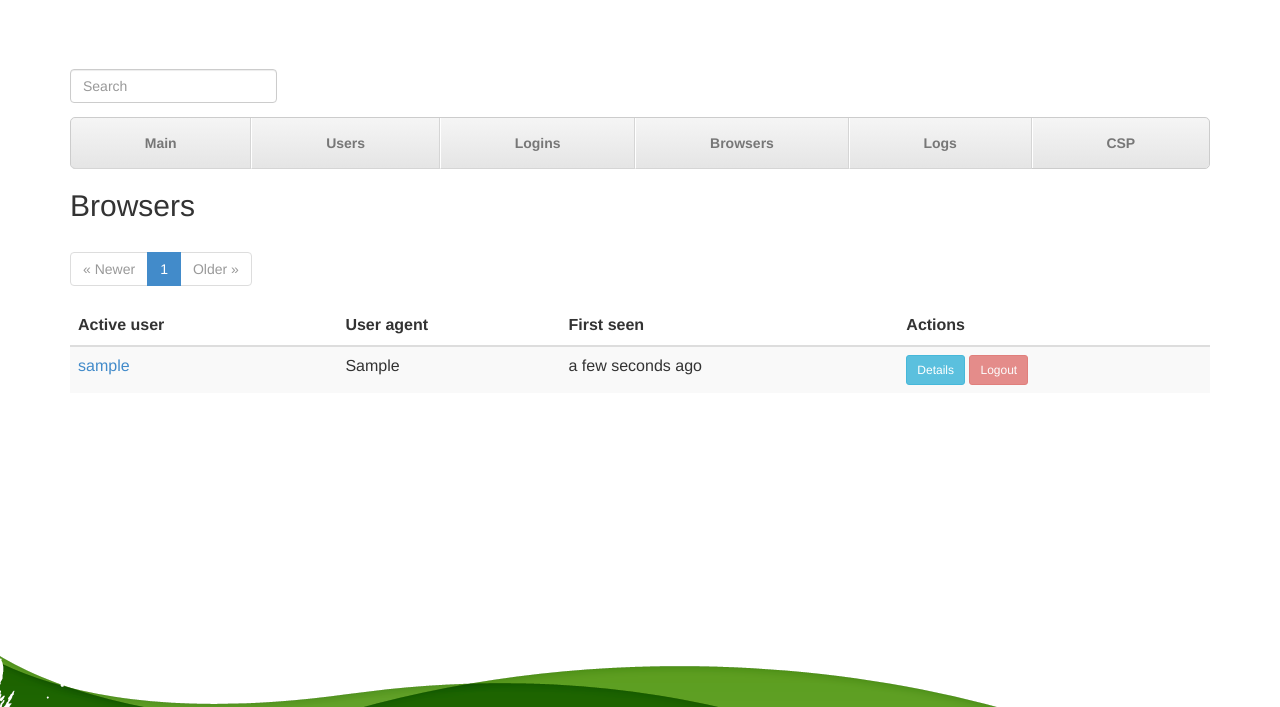
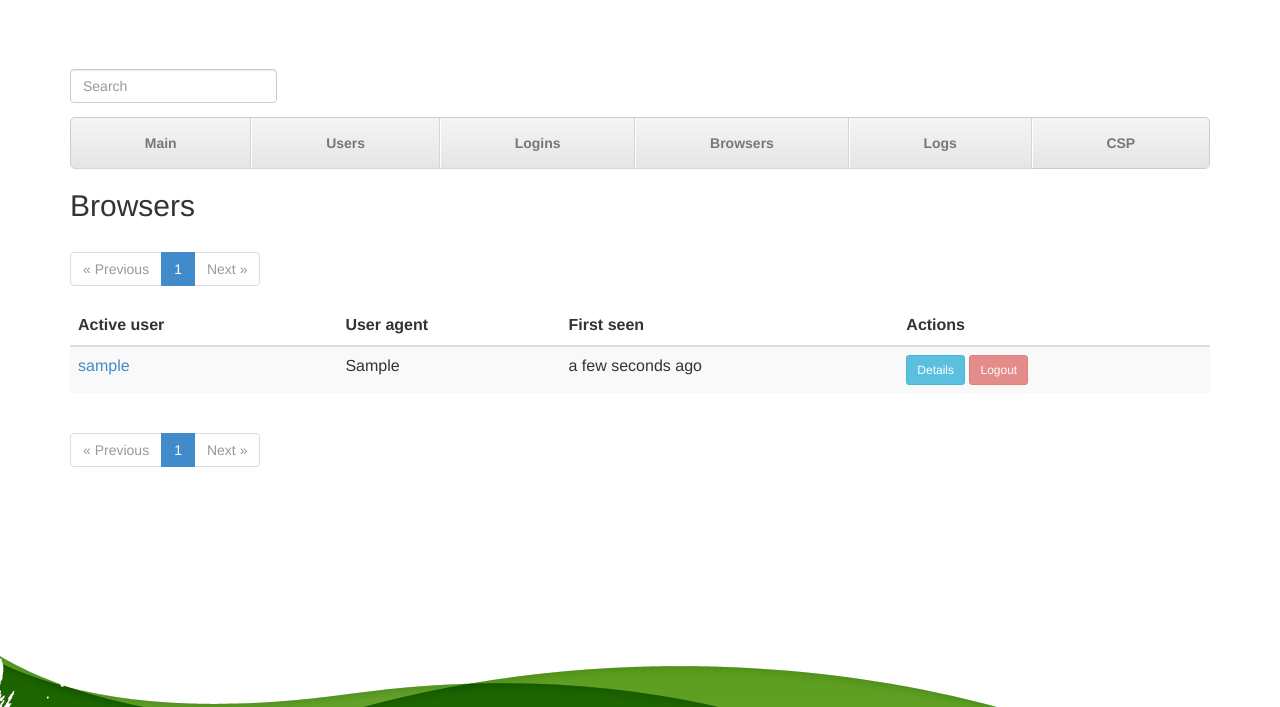
Before and after one commit to ojarva/sso-frontend, a Django app: template sso_frontend/admin_frontend/templates/admin_frontend/browsers.html in a window 1280 px wide. Shown: the part 51-758 px from the top of the page. Run offline with Django 3.2, Linux system fonts and the light colour scheme; the template is opened without the code that fills it: most values are stand-ins (such as "Sample title", 1, 10 or a date in 2020); parts of the project's set-up code (start-up, migrations or seed data) failed here and were passed over; some libraries are stand-ins or nearby versions.

Commit message:
Pagination updates/improvements.
Added pagination to users list, options to change pagination texts
from Newer/Older ('with prev_text="Previous" next_text="Next"')

```diff
--- a/sso_frontend/admin_frontend/templates/admin_frontend/snippets/list_browsers.html
+++ b/sso_frontend/admin_frontend/templates/admin_frontend/snippets/list_browsers.html
@@ -1,4 +1,4 @@
-{% include "snippets/pagination.html" %}
+{% include "snippets/pagination.html" with prev_text="Previous" next_text="Next" %}
 
 <table class="table table-striped table-responsive">
 <thead>
@@ -24,3 +24,5 @@
 {% endfor %}
 </tbody>
 </table>
+
+{% include "snippets/pagination.html" with prev_text="Previous" next_text="Next" %}
--- a/sso_frontend/admin_frontend/templates/admin_frontend/snippets/list_logins.html
+++ b/sso_frontend/admin_frontend/templates/admin_frontend/snippets/list_logins.html
@@ -27,6 +27,8 @@
 </tbody>
 </table>
 
+{% include "snippets/pagination.html" %}
+
 {% else %}
 <p>No logins recorded.</p>
 {% endif %}
--- a/sso_frontend/admin_frontend/templates/admin_frontend/users.html
+++ b/sso_frontend/admin_frontend/templates/admin_frontend/users.html
@@ -2,6 +2,8 @@
 
 {% block title %}Admin - users - {% endblock %}
 {% block admin_content %}
+
+{% include "snippets/pagination.html" with prev_text="Previous" next_text="Next" %}
 
 <table class="table table-striped table-responsive">
 <thead>
@@ -15,7 +17,7 @@
 </tr>
 </thead>
 <tbody>
-{% for auser in users %}
+{% for auser in entries %}
 <tr>
 <td><a href="{% url 'admin_frontend.views.userdetails' auser.username %}">{{ auser.username }}</a></td>
 <td>{% if auser.strong_configured %}Yes{% else %}No{% endif %}</td>
@@ -28,4 +30,6 @@
 </tbody>
 </table>
 
+{% include "snippets/pagination.html" with prev_text="Previous" next_text="Next" %}
+
 {% endblock %}
--- a/sso_frontend/admin_frontend/views.py
+++ b/sso_frontend/admin_frontend/views.py
@@ -91,11 +91,11 @@ def indexview(request, **kwargs):
 @protect_view("users", required_level=Browser.L_STRONG, admin_only=True)
 def users(request):
     """ Returns list of users.
-    TODO: pagination
     """
     custom_log(request, "Admin: users")
     ret = {}
-    ret["users"] = User.objects.all().order_by('username')
+    entries = User.objects.all().order_by('username')
+    ret["entries"] = paginate(request, entries)
     return render_to_response("admin_frontend/users.html", ret, context_instance=RequestContext(request))
 
 @require_http_methods(["GET"])
--- a/sso_frontend/login_frontend/templates/snippets/pagination.html
+++ b/sso_frontend/login_frontend/templates/snippets/pagination.html
@@ -1,18 +1,18 @@
 {% if entries.pagerange %}
 <ul class="pagination">
  {% if entries.has_previous %}
- <li><a href="?page={{ entries.previous_page_number }}">&laquo; Newer</a></li>
+ <li><a href="?page={{ entries.previous_page_number }}">&laquo; {% if prev_text %}{{ prev_text }}{% else %}Newer{% endif %}</a></li>
  {% else %}
- <li class="disabled"><a href="#">&laquo; Newer</a></li>
+ <li class="disabled"><a href="#">&laquo; {% if prev_text %}{{ prev_text }}{% else %}Newer{% endif %}</a></li>
  {% endif %}
  {% for page in entries.pagerange %}
  <li{% if entries.number == page %} class="active"{% endif %}><a href="?page={{ page }}">{{ page }}</a></li>
  {% endfor %}
 
  {% if entries.has_next %}
- <li><a href="?page={{ entries.next_page_number }}">Older &raquo;</a></li>
+ <li><a href="?page={{ entries.next_page_number }}">{% if next_text %}{{ next_text }}{% else %}Older{% endif %} &raquo;</a></li>
  {% else %}
- <li class="disabled"><a href="#">Older &raquo;</a></li>
+ <li class="disabled"><a href="#">{% if next_text %}{{ next_text }}{% else %}Older{% endif %} &raquo;</a></li>
  {% endif %}
 </ul>
 {% endif %}
```
